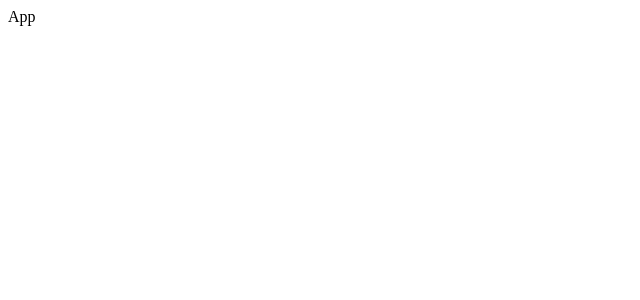
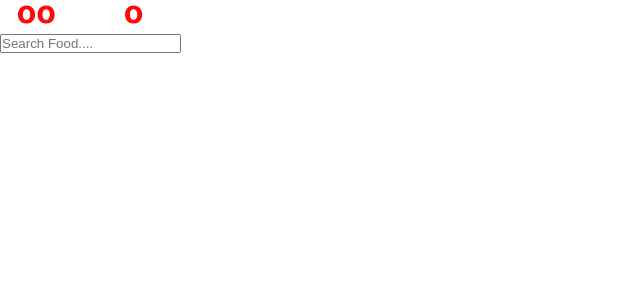
Before and after one commit to dev-nayak-2k02/React-beginner-10-projects, a React (Vite) app in the folder project-4/app/: page / in a window 1280 px wide. Shown: the top 300 px of the page, without its empty margins (0-640 px from the left). Built offline with nearby package versions, Linux system fonts and the light colour scheme.

Commit message:
content added

```diff
--- a/project-4/app/src/App.jsx
+++ b/project-4/app/src/App.jsx
@@ -1,5 +1,24 @@
+import styled from 'styled-components'
+import React from 'react'
 const App = () => {
-  return <div>App</div>;
-};
+  return (
+    <MainContainer>
+      <TopContainer>
+        <div className='logo'>
+          <img src="/logo.svg" alt="" />
+        </div>
 
-export default App;
+        <div className="search">
+          <input type="text" placeholder='Search Food....'/>
+        </div>
+      </TopContainer>
+    </MainContainer>
+  )
+}
+
+export default App
+
+const MainContainer = styled.div``
+const TopContainer = styled.div`
+
+`
--- a/project-4/app/src/main.jsx
+++ b/project-4/app/src/main.jsx
@@ -1,9 +1,19 @@
 import React from "react";
 import ReactDOM from "react-dom/client";
 import App from "./App.jsx";
+import styled, { createGlobalStyle } from "styled-components";
+
+const GlobalStyle = createGlobalStyle`
+  *{
+    padding: 0;
+    margin: 0;
+    box-sizing: border-box;
+  }
+`
 
 ReactDOM.createRoot(document.getElementById("root")).render(
   <React.StrictMode>
+    <GlobalStyle />
     <App />
   </React.StrictMode>
 );
```
Also changed, not shown: project-4/app/public/logo.svg (renamed from project-4/app/public/Foody Zone (1).svg).
